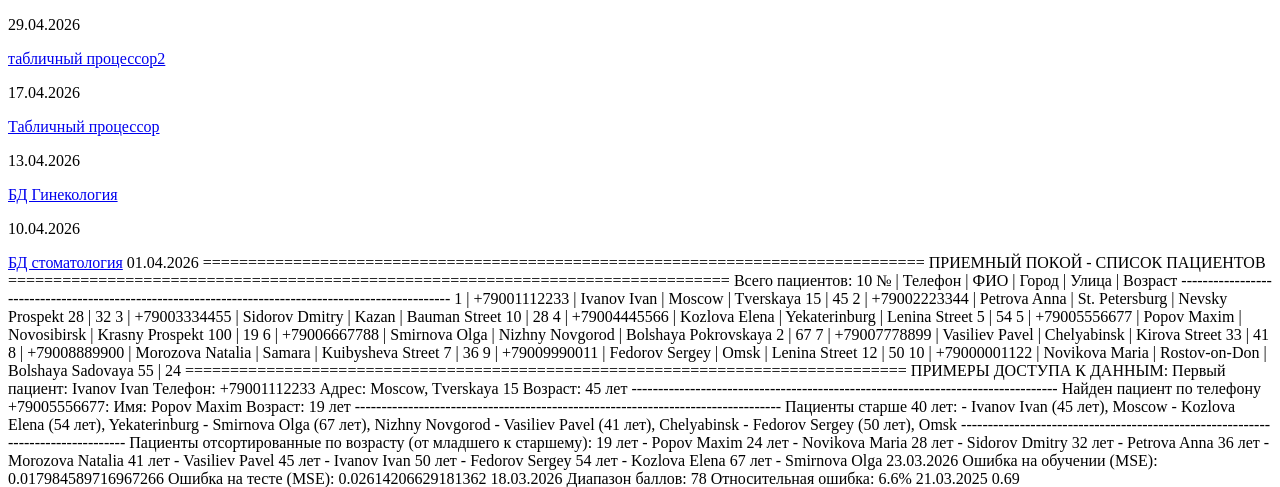
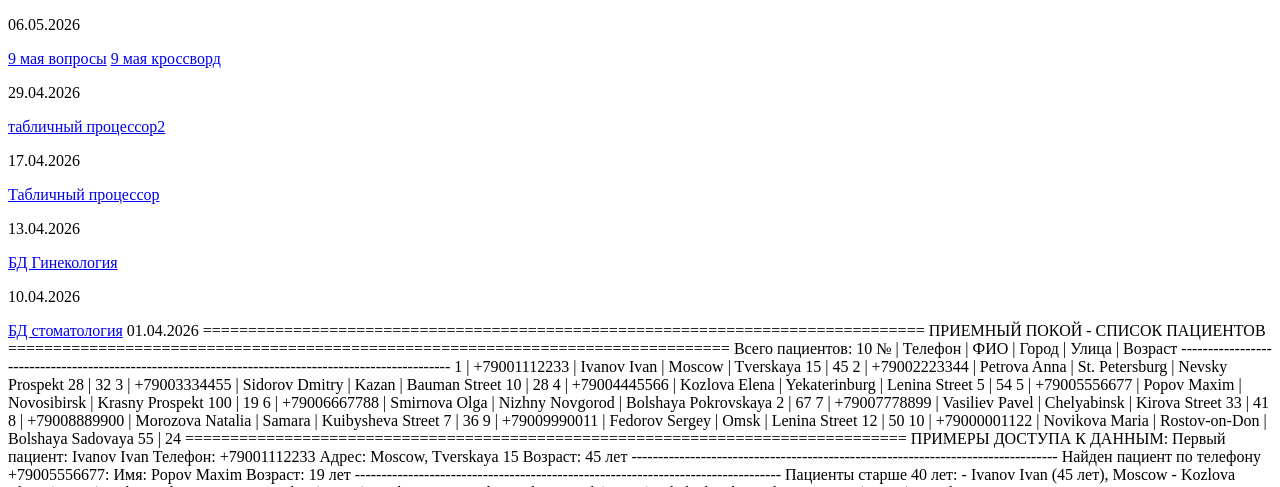
Before and after one commit to Corenich/gem.github.io, a plain HTML site: page index.html in a window 1280 px wide. Shown: the top 487 px of the page. Drawn offline with Linux system fonts and the light colour scheme.

Commit message:
Update index.html

```diff
--- a/index.html
+++ b/index.html
@@ -6,6 +6,9 @@
     <title>Моя первая страница</title>
 </head>
 <body>
+     <p>06.05.2026</p>
+     <a href="9 мая вопросы.docx">9 мая вопросы</a>
+     <a href="9 мая кроссворд.xlsx">9 мая кроссворд</a>
     <p>29.04.2026</p>
      <a href="табличный процессор2.xlsx">табличный процессор2</a>
     <p>17.04.2026</p>
```
